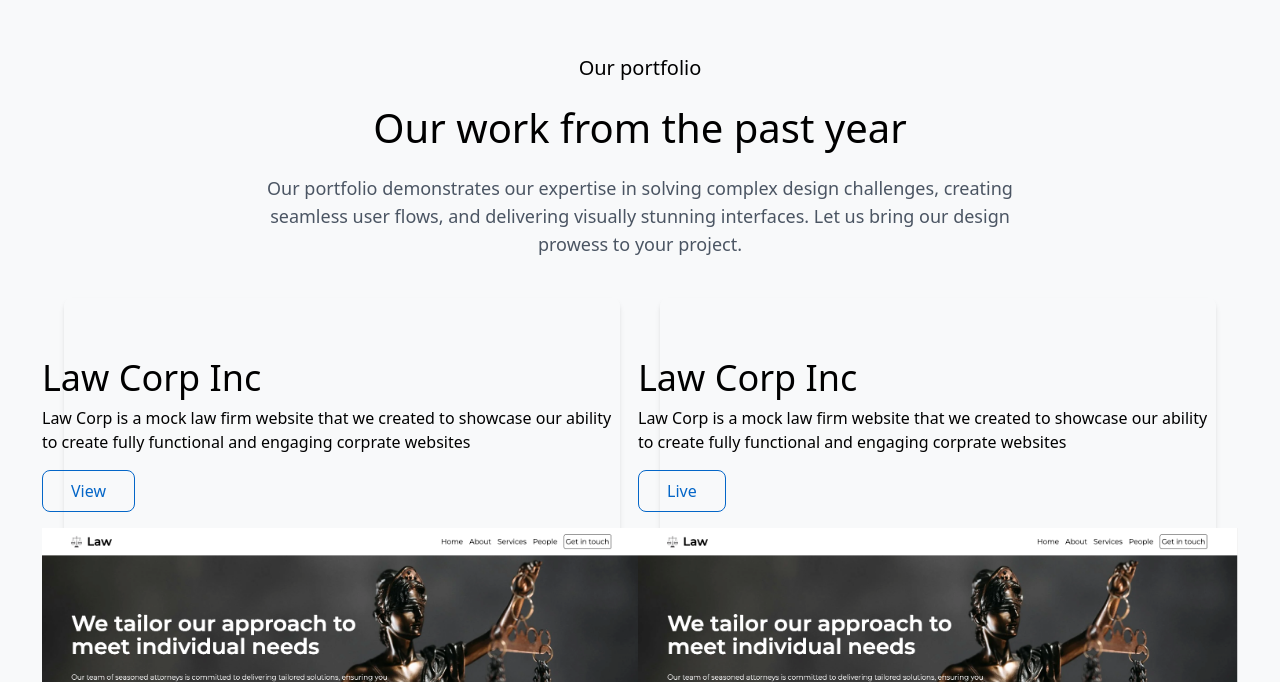
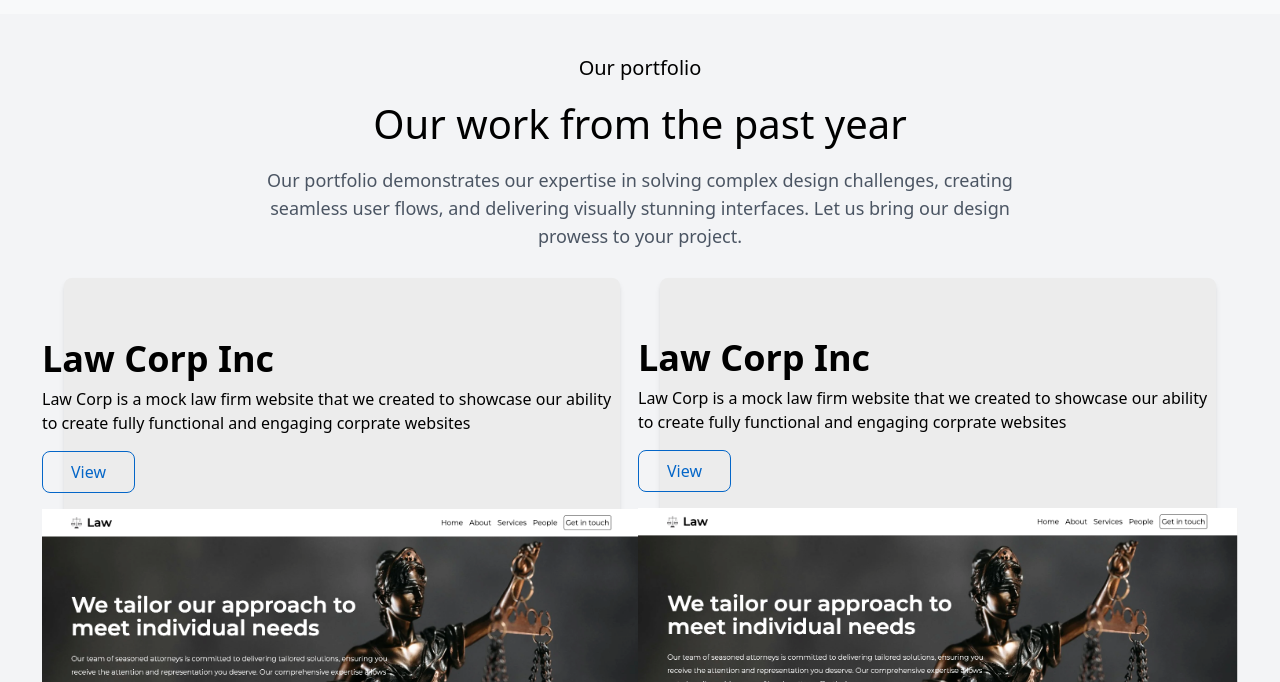
Before and after one commit to rorisangputu/lerumoweb, a React (Vite) app: page / in a window 1280 px wide. Shown: the part 1498-2180 px from the top of the page. Built offline with nearby package versions, Linux system fonts and the light colour scheme.

Commit message:
porfolio

```diff
--- a/src/Components/Navbar.jsx
+++ b/src/Components/Navbar.jsx
@@ -5,7 +5,7 @@ import { HiOutlineMenuAlt3 } from "react-icons/hi";
 
 const Navbar = () => {
     return (
-        <nav className="bg-[#efefef]">
+        <nav className="bg-gray-100">
             <div className="w-[90%] mx-auto py-1 flex justify-between items-center">
                 <div className='flex items-center'>
                     <img src={Logo} alt="" className='w-24' />
--- a/src/Components/Portfolio.jsx
+++ b/src/Components/Portfolio.jsx
@@ -5,9 +5,9 @@ import handle from '../assets/WeHandle.jpeg';
 
 const Portfolio = () => {
     return (
-        <div className='py-10'>
-            <div className='w-[90%] mx-auto flex flex-col gap-10'>
-                <div className='flex flex-col items-center text-center gap-4'>
+        <div className='py-10 bg-gray-100'>
+            <div className='w-[90%] mx-auto flex flex-col gap-7'>
+                <div className='flex flex-col items-center text-center gap-3'>
                     <p className='font-light text-xl'>Our portfolio</p>
                     <h1 className='text-[40px] font-medium'>Our work from the past year</h1>
                     <p className='max-w-3xl text-gray-600 text-lg'>
@@ -17,10 +17,10 @@ const Portfolio = () => {
                     </p>
                 </div>
                 <div className='grid grid-cols-2 gap-10'>
-                    <div className='flex flex-col justify-around items-center shadow-md rounded-lg py-10 p gap-4'>
+                    <div className='flex flex-col justify-around items-center shadow-md bg-[#ececec] rounded-lg py-10 p gap-4'>
                         <div className='py-5 flex flex-col gap-4'>
                             <div className='flex flex-col gap-2 '>
-                                <h1 className='text-4xl'>Law Corp Inc</h1>
+                                <h1 className='text-4xl font-semibold'>Law Corp Inc</h1>
                                 <p className='text-md max-w-xl'>Law Corp is a mock law firm website that we created to showcase
                                     our ability to create fully functional and engaging corprate websites
                                 </p>
@@ -29,24 +29,24 @@ const Portfolio = () => {
                                 <Button title="View" styles="text-blue bg-transparent border border-blue
                             rounded-lg py-2 px-7 hover:bg-blue hover:text-white " />
                             </a>
-                            <div className='h-[300px] w-[600px]'>
+                            <div className='h-[335px]] w-[600px]'>
                                 <img src={law} alt="" className='' />
                             </div>
                         </div>
                     </div>
-                    <div className='flex flex-col justify-around items-center shadow-md rounded-lg py-10 p gap-4'>
+                    <div className='flex flex-col justify-around items-center shadow-md bg-[#ececec] rounded-lg py-10 p gap-4'>
                         <div className='py-5 flex flex-col gap-4'>
                             <div className='flex flex-col gap-2 '>
-                                <h1 className='text-4xl'>Law Corp Inc</h1>
+                                <h1 className='text-4xl font-semibold'>Law Corp Inc</h1>
                                 <p className='text-md max-w-xl'>Law Corp is a mock law firm website that we created to showcase
                                     our ability to create fully functional and engaging corprate websites
                                 </p>
                             </div>
                             <a href="#" className='text-left'>
-                                <Button title="Live" styles="text-blue bg-transparent border border-blue
+                                <Button title="View" styles="text-blue bg-transparent border border-blue
                             rounded-lg py-2 px-7 hover:bg-blue hover:text-white " />
                             </a>
-                            <div className='h-[300px] w-[600px]'>
+                            <div className='h-[335px] w-[600px]'>
                                 <img src={law} alt="" className='' />
                             </div>
                         </div>
```
